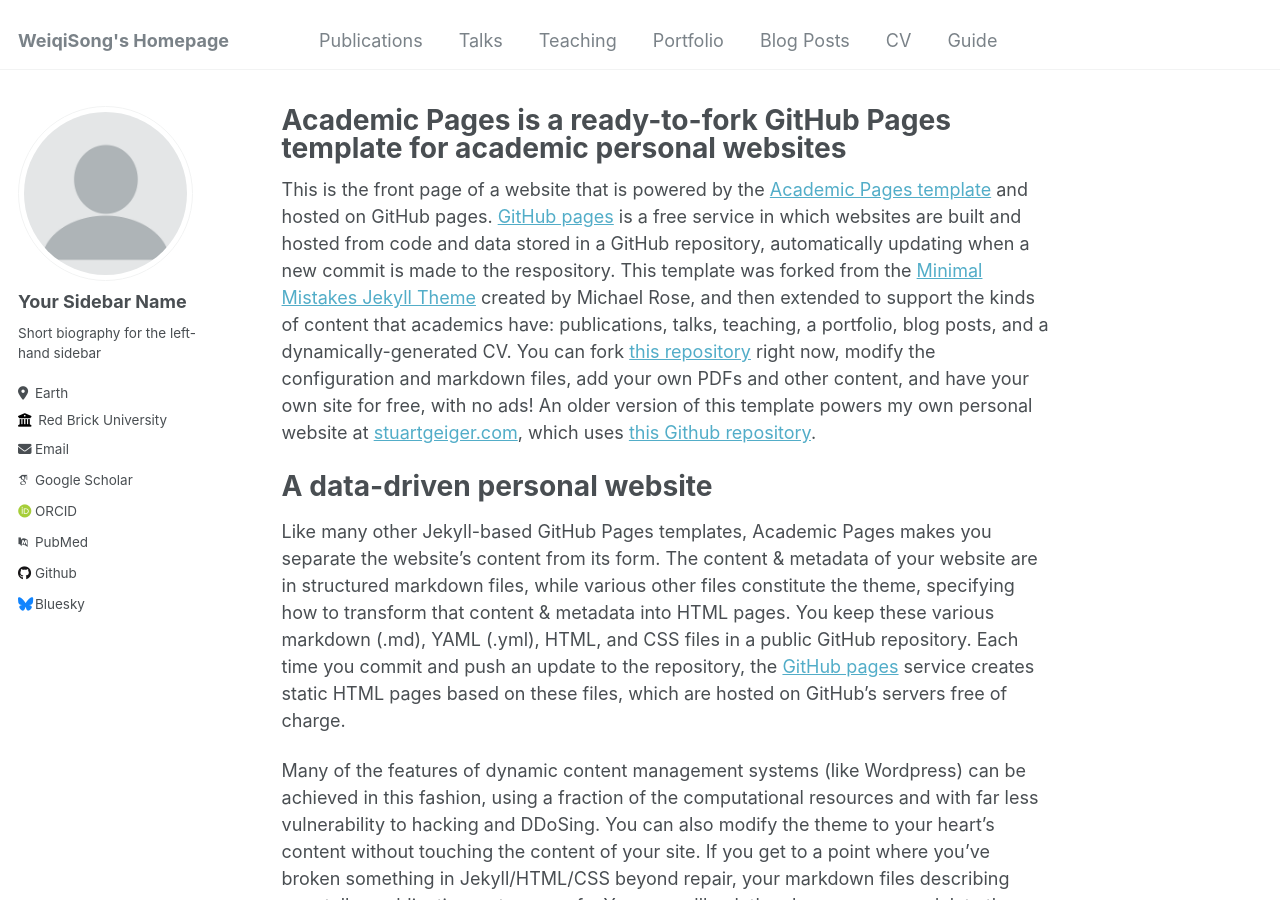
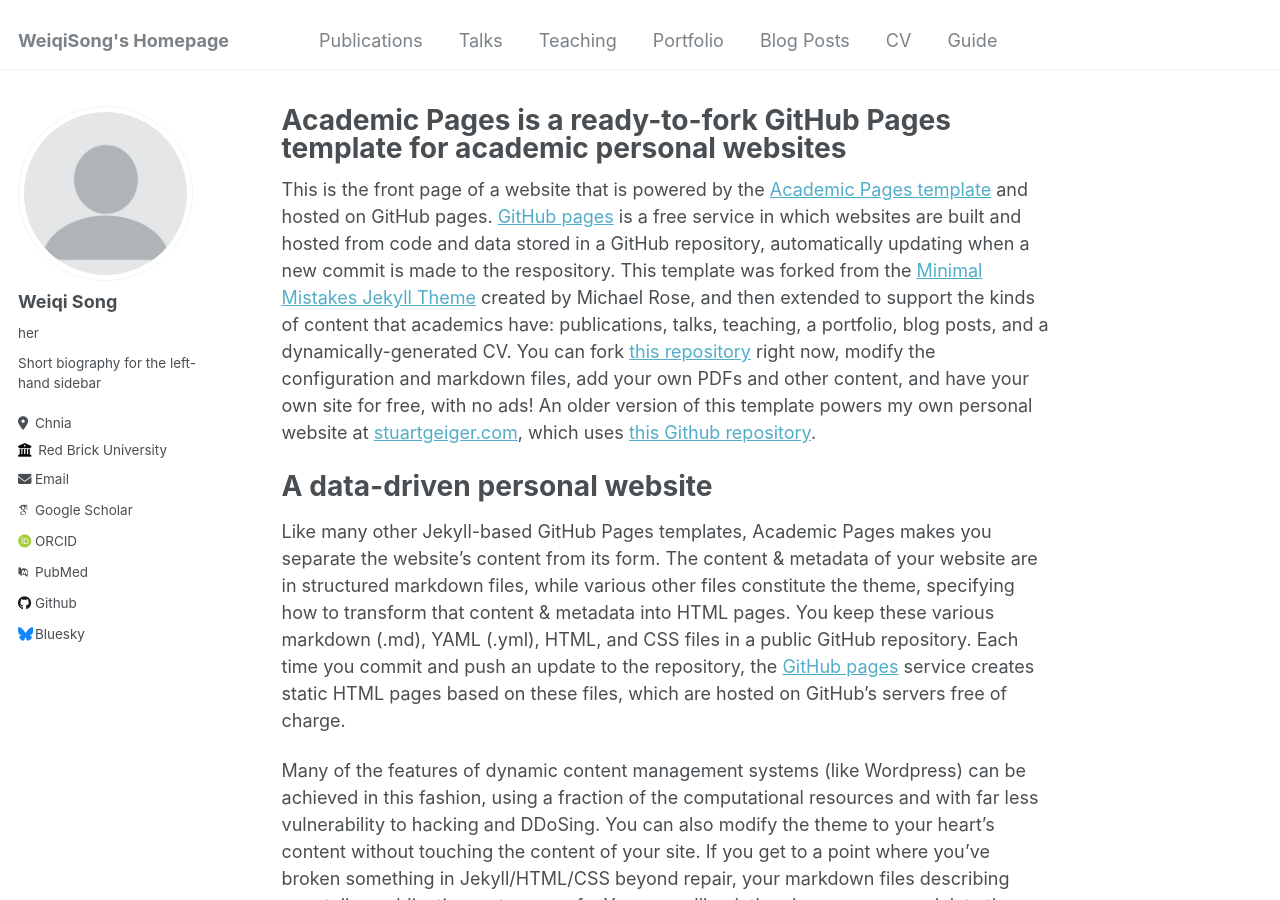
Before and after one commit to QiushengSong/qiushengsong.github.io, a Jekyll site: the page built from _pages/about.md, in a window 1280 px wide and 900 px high. Built offline with Jekyll 4.4.1, drawn with Linux system fonts in a browser that asks for light colours; some web fonts are replaced.

Commit message:
Update _config.yml

```diff
--- a/_config.yml
+++ b/_config.yml
@@ -12,7 +12,7 @@ title                    : "WeiqiSong's Homepage"
 title_separator          : "-"
 name                     : &name "Weiqi Song"
 description              : &description "personal description"
-url                      : https://academicpages.github.io # the base hostname & protocol for your site e.g. "https://mmistakes.github.io"
+url                      : https://qiushengsong.github.io # the base hostname & protocol for your site e.g. "https://mmistakes.github.io"
 baseurl                  : "" # the subpath of your site, e.g. "/blog"
 repository               : "QiushengSong/qiushengsong.github.io"
 
@@ -22,13 +22,13 @@ repository               : "QiushengSong/qiushengsong.github.io"
 author:
   # Biographic information
   avatar           : "profile.png"
-  name             : "Your Sidebar Name"
-  pronouns         : # example: "she/her"
+  name             : "Weiqi Song"
+  pronouns         : "her" # example: "she/her"
   bio              : "Short biography for the left-hand sidebar"
-  location         : "Earth"
+  location         : "Chnia"
   employer         : "Red Brick University"
   uri              : # URL
-  email            : "none@example.org"
+  email            : "autumnvoice@126.com"
 
   # Academic websites
   arxiv            : # URL - Update with the correct link to your profile
```
